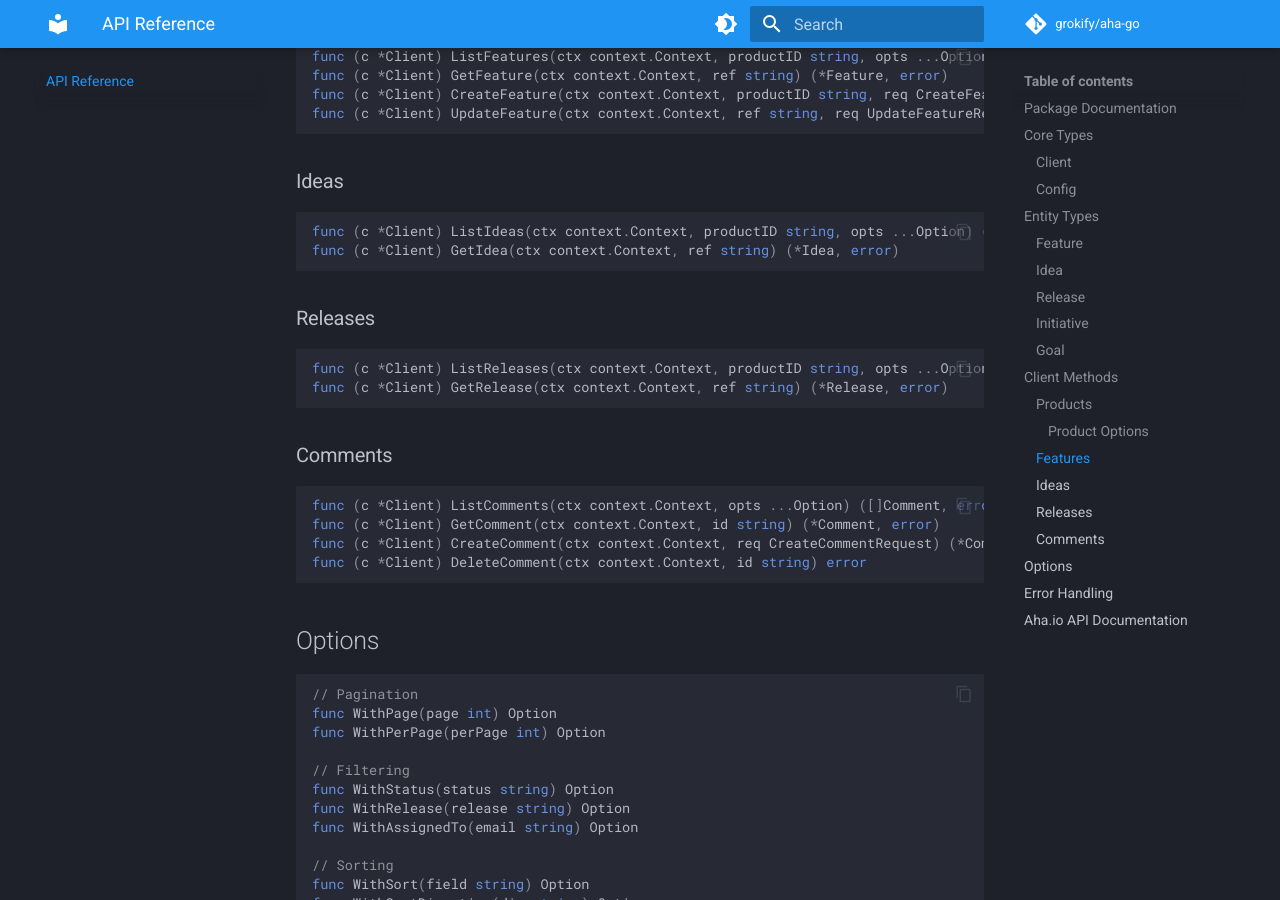
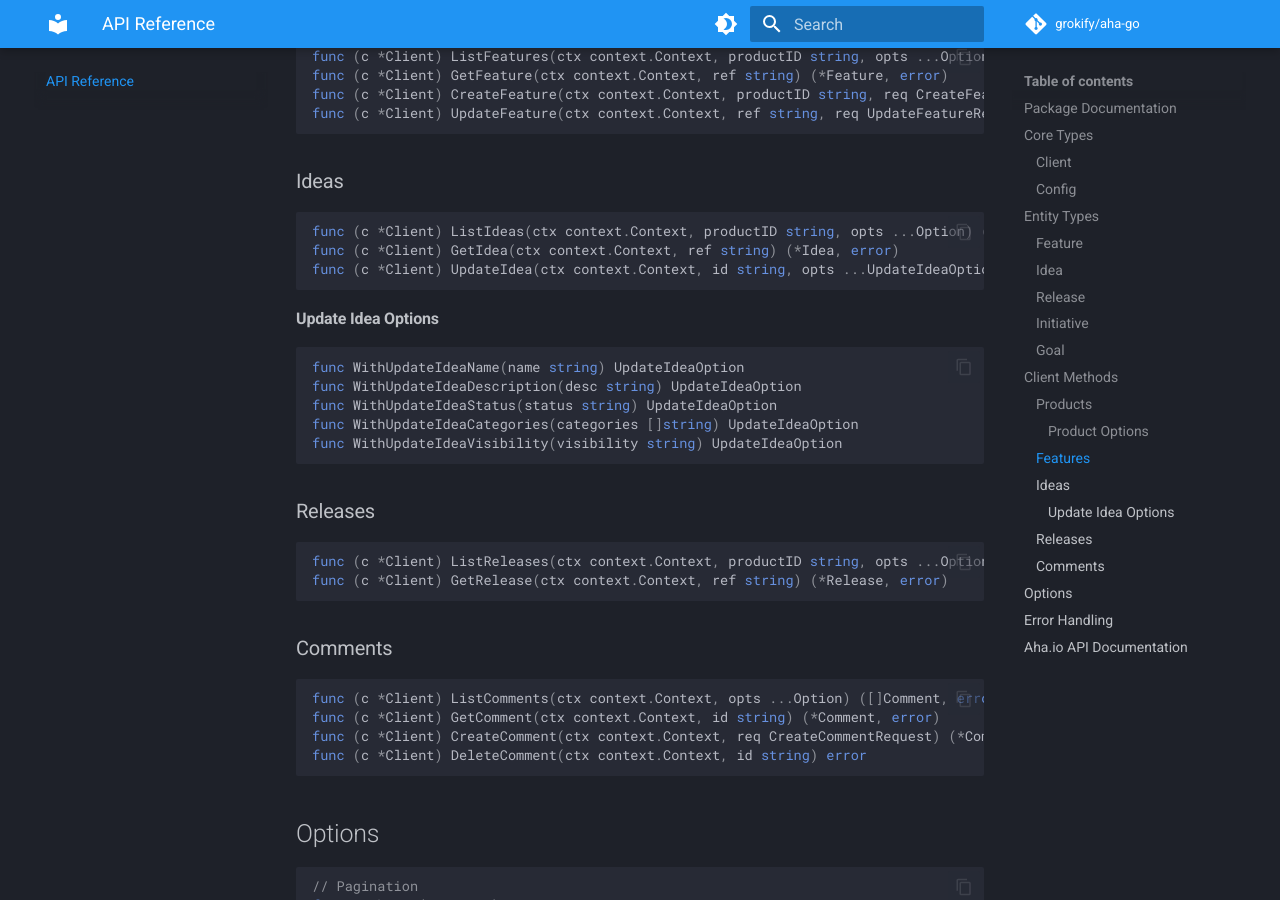
Before and after one commit to grokify/aha-go, an MkDocs documentation site: the page built from docs/api-reference.md, in a window 1280 px wide and 900 px high, scrolled down 3447 px. Built offline with MkDocs 1.6.1 and Material for MkDocs 9.7.7, drawn with Linux system fonts in a browser that asks for light colours; comment, search, counter and statistics services are not loaded.

Commit message:
docs: add UpdateIdea to API reference
Document UpdateIdea method and functional options.

Co-Authored-By: Claude Opus 4.5 <noreply@anthropic.com>

````diff
--- a/docs/api-reference.md
+++ b/docs/api-reference.md
@@ -169,6 +169,17 @@ func (c *Client) UpdateFeature(ctx context.Context, ref string, req UpdateFeatur
 ```go
 func (c *Client) ListIdeas(ctx context.Context, productID string, opts ...Option) ([]Idea, error)
 func (c *Client) GetIdea(ctx context.Context, ref string) (*Idea, error)
+func (c *Client) UpdateIdea(ctx context.Context, id string, opts ...UpdateIdeaOption) (*Idea, error)
+```
+
+#### Update Idea Options
+
+```go
+func WithUpdateIdeaName(name string) UpdateIdeaOption
+func WithUpdateIdeaDescription(desc string) UpdateIdeaOption
+func WithUpdateIdeaStatus(status string) UpdateIdeaOption
+func WithUpdateIdeaCategories(categories []string) UpdateIdeaOption
+func WithUpdateIdeaVisibility(visibility string) UpdateIdeaOption
 ```
 
 ### Releases
````
